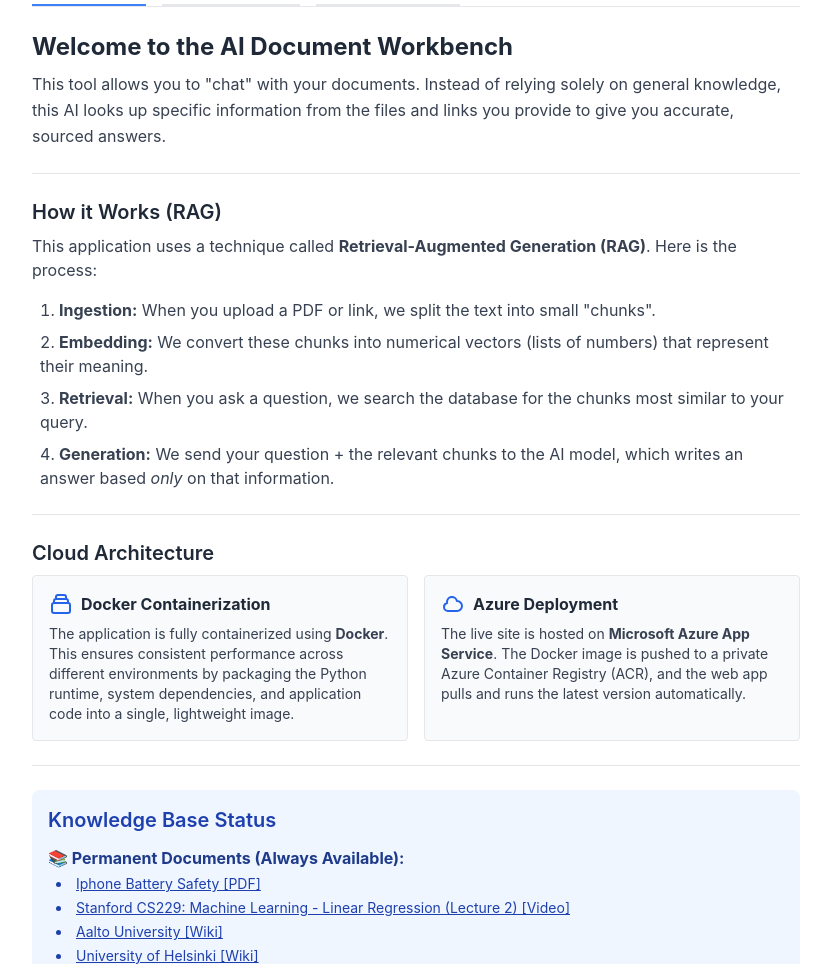
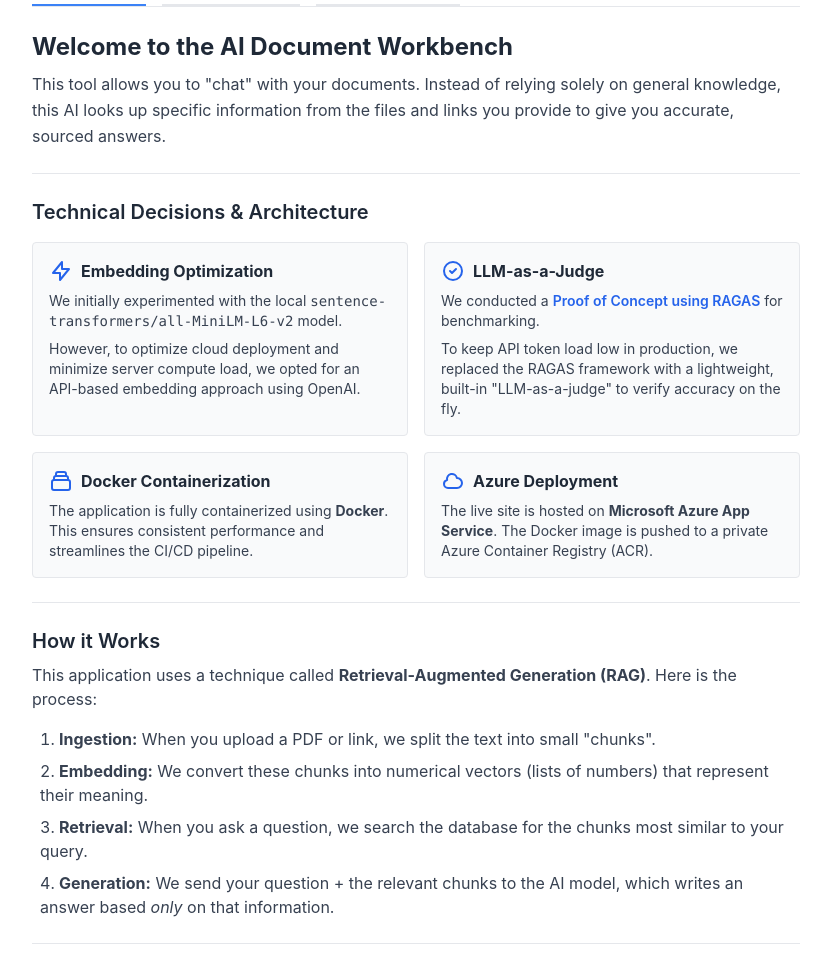
Before and after one commit to Doug-Vo/RAG-Knowledge-Engine, a Flask app: page / in a window 1280 px wide. Shown: the part 256-1220 px from the top of the page, without its empty margins (224-1055 px from the left). Run offline with Flask 3, Linux system fonts and the light colour scheme; some libraries are stand-ins or nearby versions.

Commit message:
Update readme and ui

```diff
--- a/Main Webpage/templates/index.html
+++ b/Main Webpage/templates/index.html
@@ -87,8 +87,64 @@
 
                         <hr class="border-gray-200">
 
+
                         <div>
-                            <h3 class="text-xl font-semibold text-gray-800 mb-2">How it Works (RAG)</h3>
+                            <h3 class="text-xl font-semibold text-gray-800 mb-4">Technical Decisions & Architecture</h3>
+                            <div class="grid md:grid-cols-2 gap-4">
+
+                                <div class="bg-gray-50 p-4 rounded border border-gray-200">
+                                    <div class="flex items-center mb-2">
+                                        <svg class="w-6 h-6 text-blue-600 mr-2" fill="none" stroke="currentColor" viewBox="0 0 24 24"><path stroke-linecap="round" stroke-linejoin="round" stroke-width="2" d="M13 10V3L4 14h7v7l9-11h-7z"></path></svg>
+                                        <h4 class="font-bold text-gray-800">Embedding Optimization</h4>
+                                    </div>
+                                    <p class="text-sm mb-2">
+                                        We initially experimented with the local <code>sentence-transformers/all-MiniLM-L6-v2</code> model.
+                                    </p>
+                                    <p class="text-sm">
+                                        However, to optimize cloud deployment and minimize server compute load, we opted for an API-based embedding approach using OpenAI.
+                                    </p>
+                                </div>
+
+                                <div class="bg-gray-50 p-4 rounded border border-gray-200">
+                                    <div class="flex items-center mb-2">
+                                        <svg class="w-6 h-6 text-blue-600 mr-2" fill="none" stroke="currentColor" viewBox="0 0 24 24"><path stroke-linecap="round" stroke-linejoin="round" stroke-width="2" d="M9 12l2 2 4-4m6 2a9 9 0 11-18 0 9 9 0 0118 0z"></path></svg>
+                                        <h4 class="font-bold text-gray-800">LLM-as-a-Judge</h4>
+                                    </div>
+                                    <p class="text-sm mb-2">
+                                        We conducted a <a href="https://github.com/Doug-Vo/RAG-Knowledge-Engine/blob/main/Proof_of_concept.ipynb" target="_blank" class="text-blue-600 hover:underline font-semibold">Proof of Concept using RAGAS</a> for benchmarking.
+                                    </p>
+                                    <p class="text-sm">
+                                        To keep API token load low in production, we replaced the RAGAS framework with a lightweight, built-in "LLM-as-a-judge" to verify accuracy on the fly.
+                                    </p>
+                                </div>
+
+                                <div class="bg-gray-50 p-4 rounded border border-gray-200">
+                                    <div class="flex items-center mb-2">
+                                        <svg class="w-6 h-6 text-blue-600 mr-2" fill="none" stroke="currentColor" viewBox="0 0 24 24"><path stroke-linecap="round" stroke-linejoin="round" stroke-width="2" d="M19 11H5m14 0a2 2 0 012 2v6a2 2 0 01-2 2H5a2 2 0 01-2-2v-6a2 2 0 012-2m14 0V9a2 2 0 00-2-2M5 11V9a2 2 0 012-2m0 0V5a2 2 0 012-2h6a2 2 0 012 2v2M7 7h10"></path></svg>
+                                        <h4 class="font-bold text-gray-800">Docker Containerization</h4>
+                                    </div>
+                                    <p class="text-sm">
+                                        The application is fully containerized using <strong>Docker</strong>. This ensures consistent performance and streamlines the CI/CD pipeline.
+                                    </p>
+                                </div>
+
+                                <div class="bg-gray-50 p-4 rounded border border-gray-200">
+                                    <div class="flex items-center mb-2">
+                                        <svg class="w-6 h-6 text-blue-600 mr-2" fill="none" stroke="currentColor" viewBox="0 0 24 24"><path stroke-linecap="round" stroke-linejoin="round" stroke-width="2" d="M3 15a4 4 0 004 4h9a5 5 0 10-.1-9.999 5.002 5.002 0 10-9.78 2.096A4.001 4.001 0 003 15z"></path></svg>
+                                        <h4 class="font-bold text-gray-800">Azure Deployment</h4>
+                                    </div>
+                                    <p class="text-sm">
+                                        The live site is hosted on <strong>Microsoft Azure App Service</strong>. The Docker image is pushed to a private Azure Container Registry (ACR).
+                                    </p>
+                                </div>
+
+                            </div>
+                        </div>
+
+                        <hr class="border-gray-200">
+
+                        <div>
+                            <h3 class="text-xl font-semibold text-gray-800 mb-2">How it Works</h3>
                             <p class="mb-4">
                                 This application uses a technique called <strong>Retrieval-Augmented Generation (RAG)</strong>. Here is the process:
                             </p>
@@ -98,32 +154,6 @@
                                 <li><strong>Retrieval:</strong> When you ask a question, we search the database for the chunks most similar to your query.</li>
                                 <li><strong>Generation:</strong> We send your question + the relevant chunks to the AI model, which writes an answer based <em>only</em> on that information.</li>
                             </ol>
-                        </div>
-
-                        <hr class="border-gray-200">
-
-                        <div>
-                            <h3 class="text-xl font-semibold text-gray-800 mb-2">Cloud Architecture</h3>
-                            <div class="grid md:grid-cols-2 gap-4">
-                                <div class="bg-gray-50 p-4 rounded border border-gray-200">
-                                    <div class="flex items-center mb-2">
-                                        <svg class="w-6 h-6 text-blue-600 mr-2" fill="none" stroke="currentColor" viewBox="0 0 24 24"><path stroke-linecap="round" stroke-linejoin="round" stroke-width="2" d="M19 11H5m14 0a2 2 0 012 2v6a2 2 0 01-2 2H5a2 2 0 01-2-2v-6a2 2 0 012-2m14 0V9a2 2 0 00-2-2M5 11V9a2 2 0 012-2m0 0V5a2 2 0 012-2h6a2 2 0 012 2v2M7 7h10"></path></svg>
-                                        <h4 class="font-bold text-gray-800">Docker Containerization</h4>
-                                    </div>
-                                    <p class="text-sm">
-                                        The application is fully containerized using <strong>Docker</strong>. This ensures consistent performance across different environments by packaging the Python runtime, system dependencies, and application code into a single, lightweight image.
-                                    </p>
-                                </div>
-                                <div class="bg-gray-50 p-4 rounded border border-gray-200">
-                                    <div class="flex items-center mb-2">
-                                        <svg class="w-6 h-6 text-blue-600 mr-2" fill="none" stroke="currentColor" viewBox="0 0 24 24"><path stroke-linecap="round" stroke-linejoin="round" stroke-width="2" d="M3 15a4 4 0 004 4h9a5 5 0 10-.1-9.999 5.002 5.002 0 10-9.78 2.096A4.001 4.001 0 003 15z"></path></svg>
-                                        <h4 class="font-bold text-gray-800">Azure Deployment</h4>
-                                    </div>
-                                    <p class="text-sm">
-                                        The live site is hosted on <strong>Microsoft Azure App Service</strong>. The Docker image is pushed to a private Azure Container Registry (ACR), and the web app pulls and runs the latest version automatically.
-                                    </p>
-                                </div>
-                            </div>
                         </div>
 
                         <hr class="border-gray-200">
```
Also changed, not shown: README.md.
